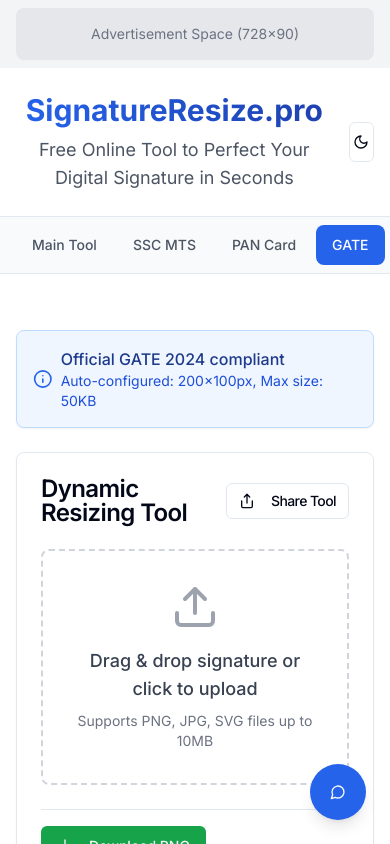
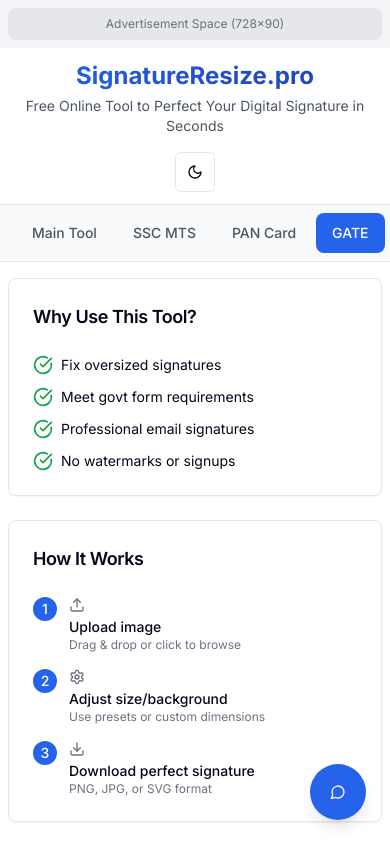
Before and after one commit to AnmolSharma-user/SignatureResize, a React (Vite) app: page /gate-signature-resize in a window 390 px wide. Shown: the top 844 px of the page. Built offline with nearby package versions, Linux system fonts and the light colour scheme.

Commit message:
Make site mobile responsive
Implement mobile responsiveness for the website.

```diff
--- a/src/components/Header.tsx
+++ b/src/components/Header.tsx
@@ -13,20 +13,20 @@ const Header: React.FC<HeaderProps> = ({ darkMode, setDarkMode }) => {
     <header className="bg-white dark:bg-gray-900 shadow-sm border-b">
       {/* Top Ad Banner */}
       <div className="bg-gray-100 dark:bg-gray-800 py-2">
-        <div className="container mx-auto px-4 text-center">
-          <div className="bg-gray-200 dark:bg-gray-700 rounded-lg p-4 text-gray-500 dark:text-gray-400 text-sm">
+        <div className="container mx-auto px-2 sm:px-4 text-center">
+          <div className="bg-gray-200 dark:bg-gray-700 rounded-lg p-2 sm:p-4 text-gray-500 dark:text-gray-400 text-xs sm:text-sm">
             Advertisement Space (728x90)
           </div>
         </div>
       </div>
 
-      <div className="container mx-auto px-4 py-6">
-        <div className="flex items-center justify-between">
-          <div className="text-center lg:text-left">
-            <h1 className="text-3xl lg:text-4xl font-bold bg-gradient-to-r from-blue-600 to-blue-800 bg-clip-text text-transparent">
+      <div className="container mx-auto px-2 sm:px-4 py-3 sm:py-6">
+        <div className="flex flex-col sm:flex-row items-center justify-between gap-4">
+          <div className="text-center">
+            <h1 className="text-2xl sm:text-3xl lg:text-4xl font-bold bg-gradient-to-r from-blue-600 to-blue-800 bg-clip-text text-transparent">
               SignatureResize.pro
             </h1>
-            <p className="text-gray-600 dark:text-gray-300 mt-2 text-lg">
+            <p className="text-gray-600 dark:text-gray-300 mt-1 sm:mt-2 text-sm sm:text-base lg:text-lg px-2">
               Free Online Tool to Perfect Your Digital Signature in Seconds
             </p>
           </div>
@@ -35,7 +35,7 @@ const Header: React.FC<HeaderProps> = ({ darkMode, setDarkMode }) => {
             variant="outline"
             size="icon"
             onClick={() => setDarkMode(!darkMode)}
-            className="ml-4"
+            className="shrink-0"
           >
             {darkMode ? <Sun className="h-4 w-4" /> : <Moon className="h-4 w-4" />}
           </Button>
--- a/src/pages/GateSignatureResize.tsx
+++ b/src/pages/GateSignatureResize.tsx
@@ -17,12 +17,12 @@ const GateSignatureResize = () => {
         <Header darkMode={darkMode} setDarkMode={setDarkMode} />
         <TabNavigation activeTab="gate" setActiveTab={() => {}} />
 
-        <div className="container mx-auto px-4 py-8">
-          <div className="grid grid-cols-1 lg:grid-cols-4 gap-8">
-            <div className="lg:col-span-3">
+        <div className="container mx-auto px-2 sm:px-4 py-4 sm:py-8">
+          <div className="grid grid-cols-1 lg:grid-cols-4 gap-4 lg:gap-8">
+            <div className="lg:col-span-3 order-2 lg:order-1">
               <MainContent activeTab="gate" />
             </div>
-            <div className="lg:col-span-1">
+            <div className="lg:col-span-1 order-1 lg:order-2">
               <Sidebar />
             </div>
           </div>
--- a/src/pages/Index.tsx
+++ b/src/pages/Index.tsx
@@ -18,12 +18,12 @@ const Index = () => {
         <Header darkMode={darkMode} setDarkMode={setDarkMode} />
         <TabNavigation activeTab={activeTab} setActiveTab={setActiveTab} />
 
-        <div className="container mx-auto px-4 py-8">
-          <div className="grid grid-cols-1 lg:grid-cols-4 gap-8">
-            <div className="lg:col-span-3">
+        <div className="container mx-auto px-2 sm:px-4 py-4 sm:py-8">
+          <div className="grid grid-cols-1 lg:grid-cols-4 gap-4 lg:gap-8">
+            <div className="lg:col-span-3 order-2 lg:order-1">
               <MainContent activeTab={activeTab} />
             </div>
-            <div className="lg:col-span-1">
+            <div className="lg:col-span-1 order-1 lg:order-2">
               <Sidebar />
             </div>
           </div>
--- a/src/pages/PanCardPhotoSignatureResize.tsx
+++ b/src/pages/PanCardPhotoSignatureResize.tsx
@@ -17,12 +17,12 @@ const PanCardPhotoSignatureResize = () => {
         <Header darkMode={darkMode} setDarkMode={setDarkMode} />
         <TabNavigation activeTab="pan" setActiveTab={() => {}} />
 
-        <div className="container mx-auto px-4 py-8">
-          <div className="grid grid-cols-1 lg:grid-cols-4 gap-8">
-            <div className="lg:col-span-3">
+        <div className="container mx-auto px-2 sm:px-4 py-4 sm:py-8">
+          <div className="grid grid-cols-1 lg:grid-cols-4 gap-4 lg:gap-8">
+            <div className="lg:col-span-3 order-2 lg:order-1">
               <MainContent activeTab="pan" />
             </div>
-            <div className="lg:col-span-1">
+            <div className="lg:col-span-1 order-1 lg:order-2">
               <Sidebar />
             </div>
           </div>
--- a/src/pages/RrbSignatureResize.tsx
+++ b/src/pages/RrbSignatureResize.tsx
@@ -17,12 +17,12 @@ const RrbSignatureResize = () => {
         <Header darkMode={darkMode} setDarkMode={setDarkMode} />
         <TabNavigation activeTab="gate" setActiveTab={() => {}} />
 
-        <div className="container mx-auto px-4 py-8">
-          <div className="grid grid-cols-1 lg:grid-cols-4 gap-8">
-            <div className="lg:col-span-3">
+        <div className="container mx-auto px-2 sm:px-4 py-4 sm:py-8">
+          <div className="grid grid-cols-1 lg:grid-cols-4 gap-4 lg:gap-8">
+            <div className="lg:col-span-3 order-2 lg:order-1">
               <MainContent activeTab="gate" />
             </div>
-            <div className="lg:col-span-1">
+            <div className="lg:col-span-1 order-1 lg:order-2">
               <Sidebar />
             </div>
           </div>
--- a/src/pages/SignatureResize10to20kb.tsx
+++ b/src/pages/SignatureResize10to20kb.tsx
@@ -17,12 +17,12 @@ const SignatureResize10to20kb = () => {
         <Header darkMode={darkMode} setDarkMode={setDarkMode} />
         <TabNavigation activeTab="main" setActiveTab={() => {}} />
 
-        <div className="container mx-auto px-4 py-8">
-          <div className="grid grid-cols-1 lg:grid-cols-4 gap-8">
-            <div className="lg:col-span-3">
+        <div className="container mx-auto px-2 sm:px-4 py-4 sm:py-8">
+          <div className="grid grid-cols-1 lg:grid-cols-4 gap-4 lg:gap-8">
+            <div className="lg:col-span-3 order-2 lg:order-1">
               <MainContent activeTab="main" />
             </div>
-            <div className="lg:col-span-1">
+            <div className="lg:col-span-1 order-1 lg:order-2">
               <Sidebar />
             </div>
           </div>
--- a/src/pages/SignatureResize20kb.tsx
+++ b/src/pages/SignatureResize20kb.tsx
@@ -17,12 +17,12 @@ const SignatureResize20kb = () => {
         <Header darkMode={darkMode} setDarkMode={setDarkMode} />
         <TabNavigation activeTab="main" setActiveTab={() => {}} />
 
-        <div className="container mx-auto px-4 py-8">
-          <div className="grid grid-cols-1 lg:grid-cols-4 gap-8">
-            <div className="lg:col-span-3">
+        <div className="container mx-auto px-2 sm:px-4 py-4 sm:py-8">
+          <div className="grid grid-cols-1 lg:grid-cols-4 gap-4 lg:gap-8">
+            <div className="lg:col-span-3 order-2 lg:order-1">
               <MainContent activeTab="main" />
             </div>
-            <div className="lg:col-span-1">
+            <div className="lg:col-span-1 order-1 lg:order-2">
               <Sidebar />
             </div>
           </div>
--- a/src/pages/SignatureResize50kb.tsx
+++ b/src/pages/SignatureResize50kb.tsx
@@ -17,12 +17,12 @@ const SignatureResize50kb = () => {
         <Header darkMode={darkMode} setDarkMode={setDarkMode} />
         <TabNavigation activeTab="gate" setActiveTab={() => {}} />
 
-        <div className="container mx-auto px-4 py-8">
-          <div className="grid grid-cols-1 lg:grid-cols-4 gap-8">
-            <div className="lg:col-span-3">
+        <div className="container mx-auto px-2 sm:px-4 py-4 sm:py-8">
+          <div className="grid grid-cols-1 lg:grid-cols-4 gap-4 lg:gap-8">
+            <div className="lg:col-span-3 order-2 lg:order-1">
               <MainContent activeTab="gate" />
             </div>
-            <div className="lg:col-span-1">
+            <div className="lg:col-span-1 order-1 lg:order-2">
               <Sidebar />
             </div>
           </div>
--- a/src/pages/SscMtsSignatureResize.tsx
+++ b/src/pages/SscMtsSignatureResize.tsx
@@ -17,12 +17,12 @@ const SscMtsSignatureResize = () => {
         <Header darkMode={darkMode} setDarkMode={setDarkMode} />
         <TabNavigation activeTab="ssc" setActiveTab={() => {}} />
 
-        <div className="container mx-auto px-4 py-8">
-          <div className="grid grid-cols-1 lg:grid-cols-4 gap-8">
-            <div className="lg:col-span-3">
+        <div className="container mx-auto px-2 sm:px-4 py-4 sm:py-8">
+          <div className="grid grid-cols-1 lg:grid-cols-4 gap-4 lg:gap-8">
+            <div className="lg:col-span-3 order-2 lg:order-1">
               <MainContent activeTab="ssc" />
             </div>
-            <div className="lg:col-span-1">
+            <div className="lg:col-span-1 order-1 lg:order-2">
               <Sidebar />
             </div>
           </div>
--- a/src/pages/UtiPhotoSignatureResize.tsx
+++ b/src/pages/UtiPhotoSignatureResize.tsx
@@ -17,12 +17,12 @@ const UtiPhotoSignatureResize = () => {
         <Header darkMode={darkMode} setDarkMode={setDarkMode} />
         <TabNavigation activeTab="uti" setActiveTab={() => {}} />
 
-        <div className="container mx-auto px-4 py-8">
-          <div className="grid grid-cols-1 lg:grid-cols-4 gap-8">
-            <div className="lg:col-span-3">
+        <div className="container mx-auto px-2 sm:px-4 py-4 sm:py-8">
+          <div className="grid grid-cols-1 lg:grid-cols-4 gap-4 lg:gap-8">
+            <div className="lg:col-span-3 order-2 lg:order-1">
               <MainContent activeTab="uti" />
             </div>
-            <div className="lg:col-span-1">
+            <div className="lg:col-span-1 order-1 lg:order-2">
               <Sidebar />
             </div>
           </div>
```
